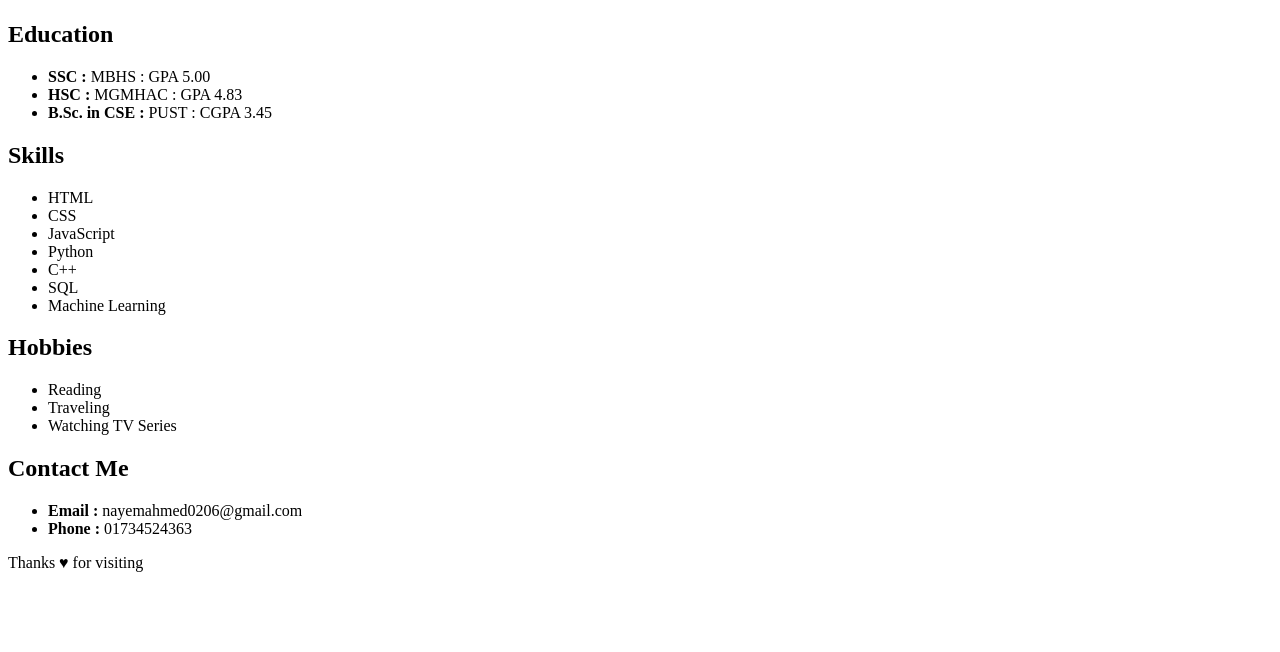
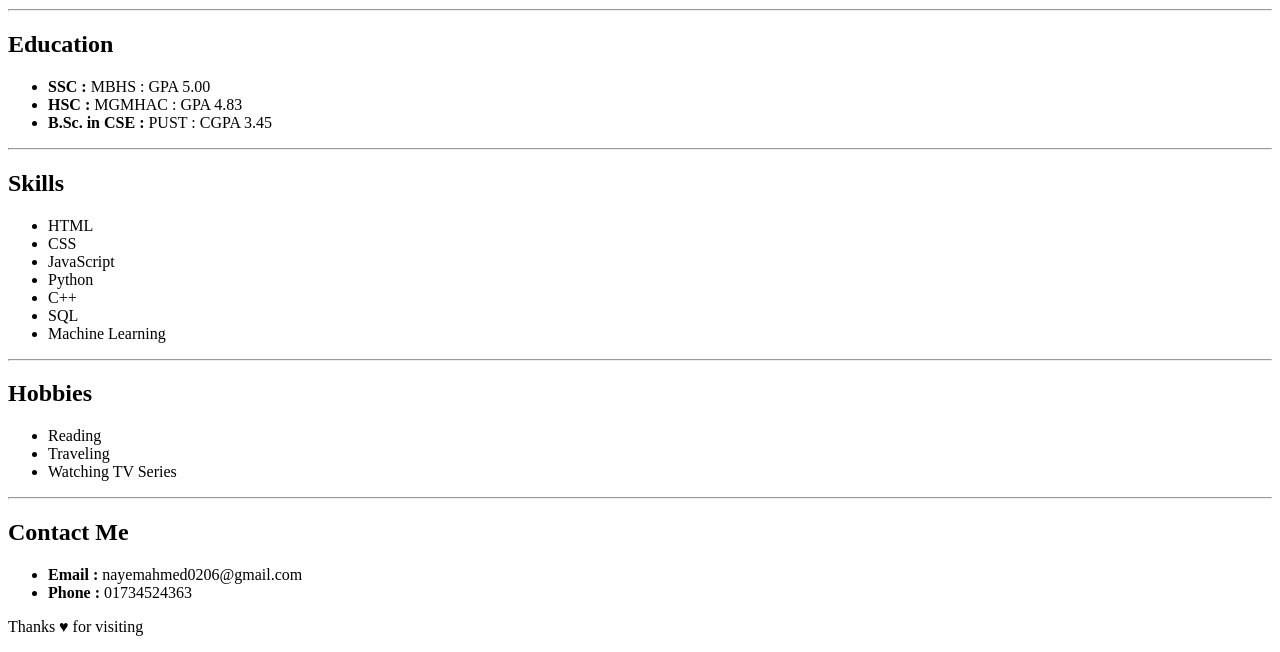
Before and after one commit to NayemAhmed02/MERN-Practice, a plain HTML site: page basic_portfolio.html in a window 1280 px wide. Shown: the part 383-1035 px from the top of the page. Before the commit the page ends 971 px from the top, so only its background shows below. Drawn offline with Linux system fonts and the light colour scheme.

Commit message:
basic portfolio file updated and practice 5 file added

```diff
--- a/basic_portfolio.html
+++ b/basic_portfolio.html
@@ -6,16 +6,23 @@
     <title>Portfoloi Page</title>
 </head>
 <body>
+    <header>
         <h1>Naeem Ahmed</h1>
         <img src="https://www.simplilearn.com/ice9/free_resources_article_thumb/top_5_valuable_ethical_hacking_tools.jpg" alt="NA" height="300px" width="300px">
+        <hr/>
+    </header>
 
+    <section>
         <h2>Education</h2>
         <ul>
             <li><b>SSC : </b>MBHS : GPA 5.00</li>
             <li><b>HSC : </b>MGMHAC : GPA 4.83</li>
             <li><b>B.Sc. in CSE : </b>PUST : CGPA 3.45</li>
         </ul>
+        <hr/>
+    </section>
 
+    <section>
         <h2>Skills</h2>
         <ul>
             <li>HTML</li>
@@ -26,19 +33,27 @@
             <li>SQL</li>
             <li>Machine Learning</li>
         </ul>
+        <hr/>
+    </section>
 
+    <section>
         <h2>Hobbies</h2>
         <ul>
             <li>Reading</li>
             <li>Traveling</li>
             <li>Watching TV Series</li>
         </ul>
+        <hr/>
+    </section>
 
+
+    <footer>
         <h2>Contact Me</h2>
         <ul>
             <li><b>Email : </b>nayemahmed0206@gmail.com</li>
             <li><b>Phone : </b>01734524363</li>
         </ul>
+    </footer>
 
     <p>Thanks &hearts; for visiting</p>
 </html>
```
Also changed, not shown: practice5.html (added, +11 -0 lines). Lines whose indentation alone changed are shown as unchanged.
